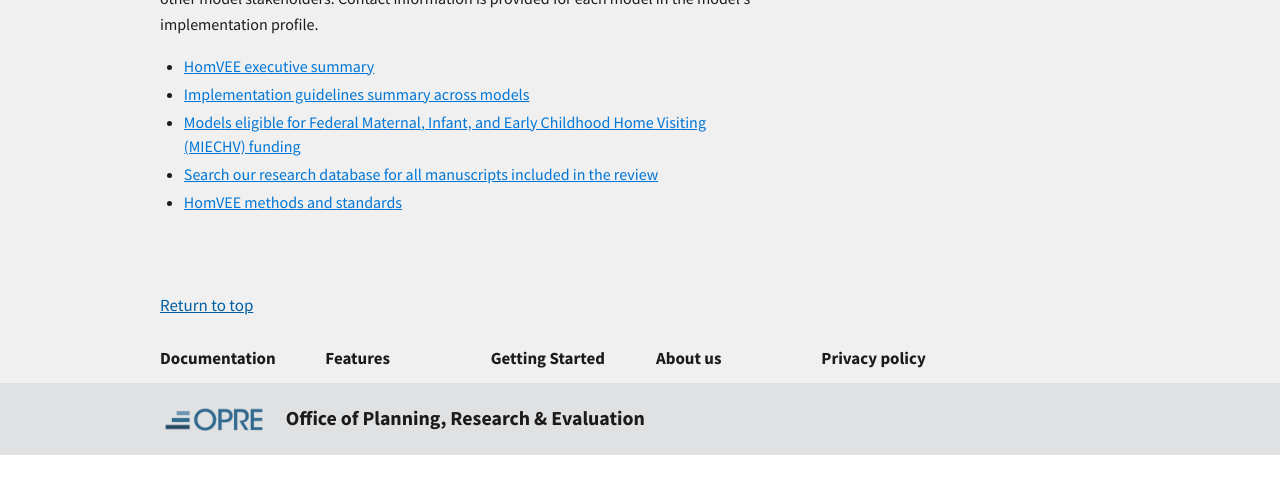
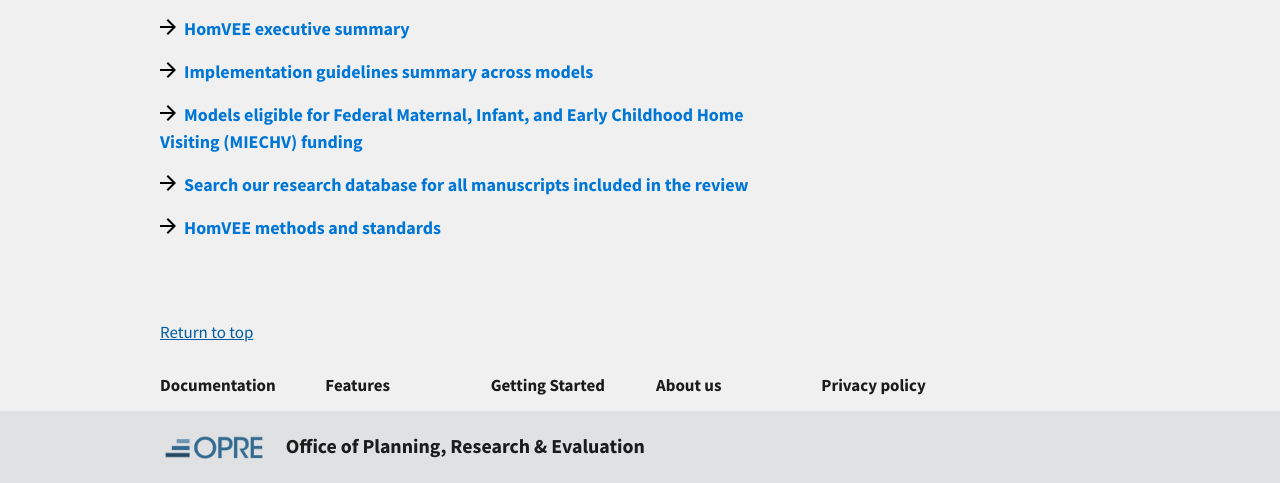
Before and after one commit to peterrowland/HomeVEE-demo, a website: page index.html in a window 1280 px wide. Shown: the part 2091-2574 px from the top of the page. Before the commit the page ends 2546 px from the top, so only its background shows below. Drawn offline with Linux system fonts and the light colour scheme.

Commit message:
link list styles, research topic centering, and other minor typography tweaks

```diff
--- a/index.html
+++ b/index.html
@@ -272,7 +272,7 @@
       <h2 class="font-heading-xl">About the HomVEE program</h2>
       <p class="line-height-sans-6">The Department of Health and Human Services launched the Home Visiting Evidence of Effectiveness (HomVEE) review to conduct a thorough and transparent review of early childhood home visiting models. HomVEE provides an assessment of the evidence of effectiveness for early childhood home visiting models that serve families with pregnant women and children from birth to kindergarten entry (that is, up through age 5).</p>
       <p class="line-height-sans-6">The HomVEE review assesses the quality of the research evidence. Information in HomVEE about models and implementation reflects information provided by the developer or other model stakeholders. Questions about the models should be directed to the developers or other model stakeholders. Contact information is provided for each model in the model's implementation profile.</p>
-      <ul class="usa-list">
+      <ul class="usa-list arrow-list">
         <li><a href="#">HomVEE executive summary</a></li>
         <li><a href="#">Implementation guidelines summary across models</a></li>
         <li><a href="#">Models eligible for Federal Maternal, Infant, and Early Childhood Home Visiting (MIECHV) funding </a></li>
--- a/sass/_uswds-theme-custom-styles.scss
+++ b/sass/_uswds-theme-custom-styles.scss
@@ -76,6 +76,7 @@ a {
   p {
     font-weight: bold;
     line-height: 1.5;
+    margin-bottom: 0;
   }
   // this is a nasty hack to make divs look like anchor links
   &:hover {
@@ -106,3 +107,30 @@ a {
 .usa-checkbox {
   background-color: transparent !important;
 }
+
+.usa-search--small [type="submit"] {
+  background-image: url("../img/search.svg") !important; // for some reason, we're using the old USWDS img folder
+}
+
+ul.arrow-list {
+  font-size: 18px;
+  padding-left: 0;
+  li {
+    font-weight: bold;
+    list-style-type: none;
+    margin-bottom: 1rem;
+    a {
+      text-decoration: none;
+      &:before {
+        background-image: url("../img/arrow_forward.svg");
+        background-position: center;
+        background-repeat: no-repeat;
+        content: "";
+        width: 1rem;
+        height: 1rem;
+        display: inline-block;
+        margin-right: 0.5rem;
+      }
+    }
+  }
+}
```
Also changed, not shown: css/styles.css, img/arrow_forward.svg (added), 1 other file.
